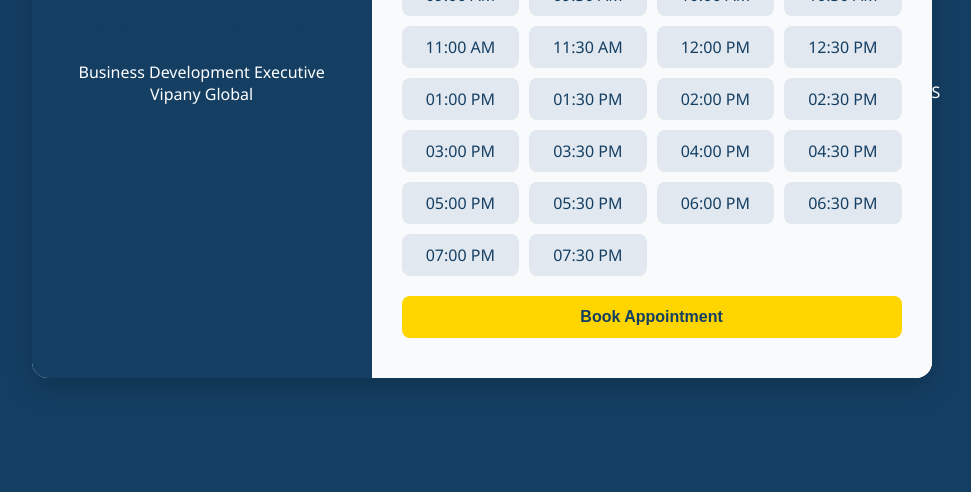
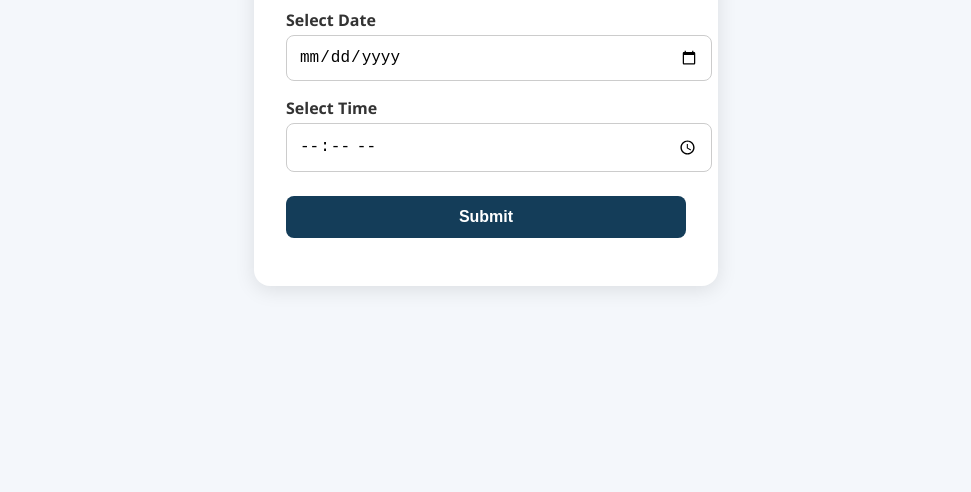
Before and after one commit to neerajru22/scheduler, a plain HTML site: page index.html in a window 1280 px wide. Shown: the part 308-800 px from the top of the page, without its empty margins (154-1125 px from the left). Drawn offline with Linux system fonts and the light colour scheme.

Commit message:
Update index.html

```diff
--- a/index.html
+++ b/index.html
@@ -3,198 +3,123 @@
 <head>
   <meta charset="UTF-8" />
   <meta name="viewport" content="width=device-width, initial-scale=1.0"/>
-  <title>Schedule with Neeraj | Vipany Global</title>
+  <title>Vipany Booking</title>
   <style>
-    :root {
-      --primary-color: #143f63;
-      --accent-color: #ffd500;
-      --text-light: #ffffff;
-      --text-dark: #143f63;
-    }
-
     body {
       font-family: 'Segoe UI', sans-serif;
+      background-color: #f4f7fb;
       margin: 0;
       padding: 0;
-      background-color: var(--primary-color);
-      color: var(--text-light);
       display: flex;
       justify-content: center;
       align-items: center;
-      min-height: 100vh;
+      height: 100vh;
     }
-
-    .container {
-      display: flex;
-      background: var(--text-light);
+    .form-container {
+      background-color: white;
       border-radius: 16px;
-      overflow: hidden;
-      box-shadow: 0 10px 30px rgba(0, 0, 0, 0.2);
-      max-width: 900px;
-      width: 95%;
-      flex-wrap: wrap;
+      box-shadow: 0 4px 20px rgba(0,0,0,0.1);
+      padding: 2rem;
+      width: 90%;
+      max-width: 400px;
+      border-top: 6px solid #F37021; /* Vipany Orange */
     }
-
-    .left {
-      background-color: var(--primary-color);
-      color: var(--text-light);
-      padding: 40px 30px;
-      flex: 1;
+    h2 {
       text-align: center;
-      min-width: 280px;
+      color: #143d59; /* Vipany Dark Blue */
     }
-
-    .left img {
-      width: 130px;
-      height: 130px;
-      border-radius: 50%;
-      margin-bottom: 20px;
-      border: 4px solid var(--accent-color);
+    label {
+      display: block;
+      margin: 1rem 0 0.25rem;
+      font-weight: 600;
+      color: #333;
     }
-
-    .right {
-      flex: 2;
-      padding: 40px 30px;
-      background-color: #f9fafb;
-      color: var(--text-dark);
-      min-width: 300px;
-    }
-
-    h2 {
-      margin-top: 0;
-      color: var(--text-dark);
-    }
-
-    input[type="date"] {
-      padding: 12px;
+    input[type="date"],
+    input[type="time"],
+    button {
+      width: 100%;
+      padding: 0.75rem;
       border-radius: 8px;
       border: 1px solid #ccc;
-      font-size: 16px;
-      width: 100%;
-      margin-top: 10px;
+      font-size: 1rem;
     }
-
-    .time-grid {
-      display: grid;
-      grid-template-columns: repeat(4, 1fr);
-      gap: 10px;
-      margin: 20px 0;
-    }
-
-    .time-slot {
-      background: #e2e8f0;
-      color: var(--text-dark);
-      padding: 10px;
-      border-radius: 8px;
-      text-align: center;
+    button {
+      background-color: #143d59;
+      color: white;
+      border: none;
+      margin-top: 1.5rem;
       cursor: pointer;
-      font-weight: 500;
-    }
-
-    .time-slot.selected {
-      background: var(--accent-color);
-      color: var(--text-dark);
       font-weight: bold;
     }
-
-    button {
-      background-color: var(--accent-color);
-      color: var(--text-dark);
-      font-weight: bold;
-      padding: 12px 20px;
-      font-size: 16px;
-      border: none;
-      border-radius: 8px;
-      cursor: pointer;
-      width: 100%;
+    button:hover {
+      background-color: #0e2e46;
     }
-
-    button:hover {
-      background-color: #f7cb00;
-    }
-
-    @media (max-width: 768px) {
-      .container {
-        flex-direction: column;
-      }
+    .message {
+      text-align: center;
+      margin-top: 1rem;
+      font-size: 0.95rem;
     }
   </style>
 </head>
 <body>
+  <div class="form-container">
+    <h2>Book Your Slot</h2>
+    <form id="bookingForm">
+      <label for="date">Select Date</label>
+      <input type="date" id="date" required />
 
-  <div class="container">
-    <div class="left">
-      <img src="https://avatars.githubusercontent.com/u/81266222" alt="Neeraj">
-      <h2>Neeraj Ramavathu</h2>
-      <p>Business Development Executive<br>Vipany Global</p>
-    </div>
+      <label for="time">Select Time</label>
+      <input type="time" id="time" required />
 
-    <div class="right">
-      <h2>Book Your Appointment</h2>
-      <input type="date" id="datePicker" />
-      <div class="time-grid" id="timeGrid"></div>
-      <button id="bookBtn">Book Appointment</button>
-    </div>
+      <button type="submit">Submit</button>
+      <p class="message" id="responseMessage"></p>
+    </form>
   </div>
 
   <script>
-    const timeSlots = [
-      "09:00 AM", "09:30 AM", "10:00 AM", "10:30 AM",
-      "11:00 AM", "11:30 AM", "12:00 PM", "12:30 PM",
-      "01:00 PM", "01:30 PM", "02:00 PM", "02:30 PM",
-      "03:00 PM", "03:30 PM", "04:00 PM", "04:30 PM",
-      "05:00 PM", "05:30 PM", "06:00 PM", "06:30 PM",
-      "07:00 PM", "07:30 PM"
-    ];
+    const scriptURL = 'https://script.google.com/macros/s/AKfycbyxKnnHU4mL8pp2ZurFwootF-rg1OQasH3xrphYO2jCRSaYDjD-hh4ugD2Ge6IxXonZ/exec';
+    const form = document.getElementById('bookingForm');
+    const message = document.getElementById('responseMessage');
 
-    const grid = document.getElementById("timeGrid");
-    timeSlots.forEach(slot => {
-      const div = document.createElement("div");
-      div.className = "time-slot";
-      div.innerText = slot;
-      div.onclick = () => {
-        document.querySelectorAll(".time-slot").forEach(el => el.classList.remove("selected"));
-        div.classList.add("selected");
-      };
-      grid.appendChild(div);
-    });
+    // Get client name from URL
+    const urlParams = new URLSearchParams(window.location.search);
+    const client = urlParams.get('client') || 'Unknown';
 
-    document.getElementById("bookBtn").onclick = async function () {
-      const date = document.getElementById("datePicker").value;
-      const selectedTime = document.querySelector(".time-slot.selected")?.innerText;
-      if (!date || !selectedTime) return alert("Please select date and time.");
+    form.addEventListener('submit', async (e) => {
+      e.preventDefault();
+      message.textContent = "Submitting...";
 
-      const client = new URLSearchParams(window.location.search).get("client") || "Unknown";
+      const date = document.getElementById('date').value;
+      const time = document.getElementById('time').value;
 
       const payload = {
         client: client,
         date: date,
-        time: selectedTime
+        time: time
       };
 
       try {
-        const res = await fetch(
-          "https://script.google.com/macros/s/AKfycbyuL89jfMIa-9wiYigjXi64bAcdsylaqNNDu4fe_TJGM845myITeqbry4q9XEtePsQ-/exec",
-          {
-            method: "POST",
-            headers: { "Content-Type": "application/json" },
-            body: JSON.stringify(payload)
+        const res = await fetch(scriptURL, {
+          method: 'POST',
+          body: JSON.stringify(payload),
+          headers: {
+            'Content-Type': 'application/json'
           }
-        );
+        });
 
         const result = await res.json();
-        if (result.status === "success") {
-          alert("🎉 Appointment booked successfully!");
+        if (result.status === 'success') {
+          message.style.color = 'green';
+          message.textContent = "Booking confirmed!";
+          form.reset();
         } else {
-          alert("Something went wrong. Please try again.");
+          throw new Error(result.message || 'Unknown error');
         }
       } catch (err) {
-        console.error(err);
-        alert("Failed to book appointment. Try again later.");
+        message.style.color = 'red';
+        message.textContent = "Error: " + err.message;
       }
-    };
+    });
   </script>
-
 </body>
 </html>
-S
```
